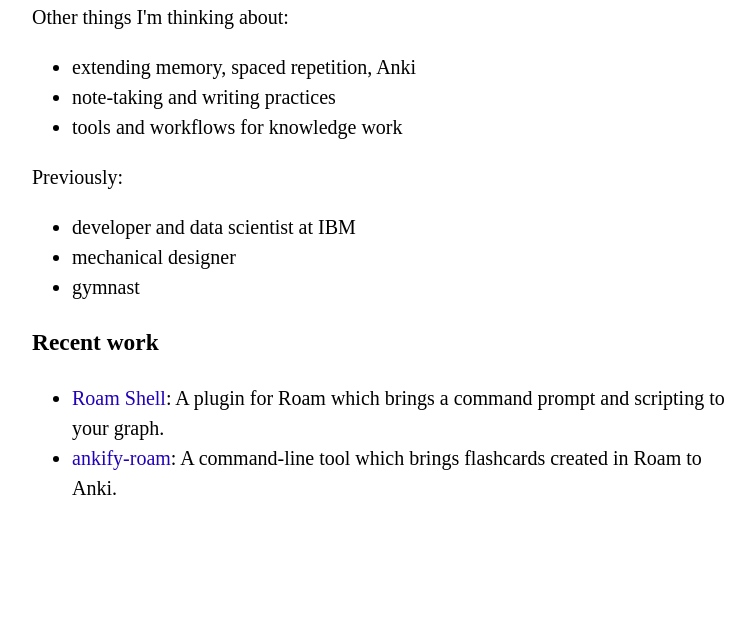
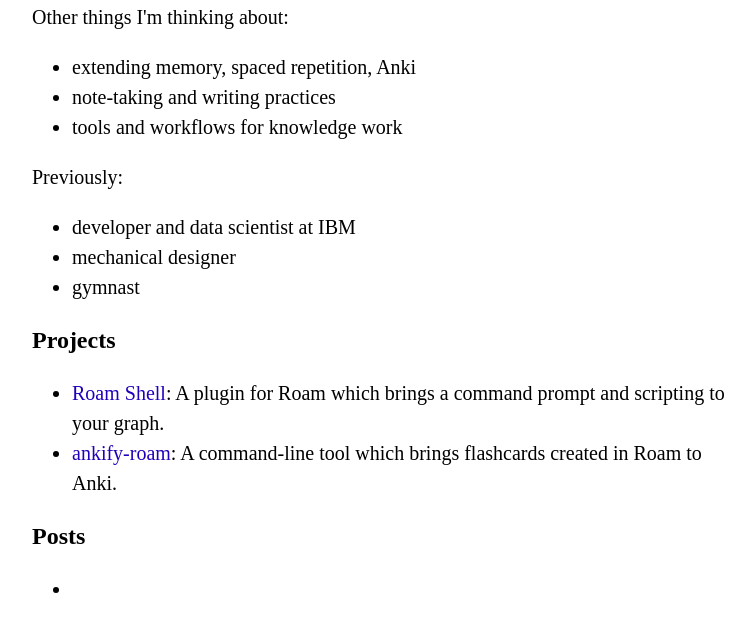
Before and after one commit to taylormitchell/taylormitchell.org, a plain HTML site: page index.html in a window 1280 px wide. Shown: the part 262-894 px from the top of the page, without its empty margins (258-1013 px from the left). Before the commit the page ends 805 px from the top, so only its background shows below. Drawn offline with Linux system fonts and the light colour scheme.

Commit message:
Add blog posts section

```diff
--- a/index.html
+++ b/index.html
@@ -26,10 +26,9 @@
       }
     </style>
   </head>
-
   <body id="home">
     <h1>Taylor Mitchell</h1>
-    <div>
+    <section id="intro">
       <p>
         Hi! I'm a software engineer making tools to empower individual creators.
         Right now I'm
@@ -50,25 +49,21 @@
           ><img src="images/temp.svg" height="16px"
         /></a>
       </p>
-    </div>
-    <div>
       Other things I'm thinking about:
       <ul>
         <li>extending memory, spaced repetition, Anki</li>
         <li>note-taking and writing practices</li>
         <li>tools and workflows for knowledge work</li>
       </ul>
-    </div>
-    <div>
       Previously:
       <ul>
         <li>developer and data scientist at IBM</li>
         <li>mechanical designer</li>
         <li>gymnast</li>
       </ul>
-    </div>
-    <h3>Recent work</h3>
-    <div>
+    </section>
+    <section id="projects">
+        <h2>Projects</h2>
         <ul>
           <li>
             <a href="https://roamresearch.com/#/app/roam-shell/page/db6GIMaLc"
@@ -82,6 +77,12 @@
             Anki.
           </li>
         </ul>
-    </div>
+    </section>
+    <section id="posts">
+        <h2>Posts</h2>
+        <ul>
+            <li></li>
+        </ul>
+    </section>
   </body>
 </html>
```
Lines whose indentation alone changed are shown as unchanged.
